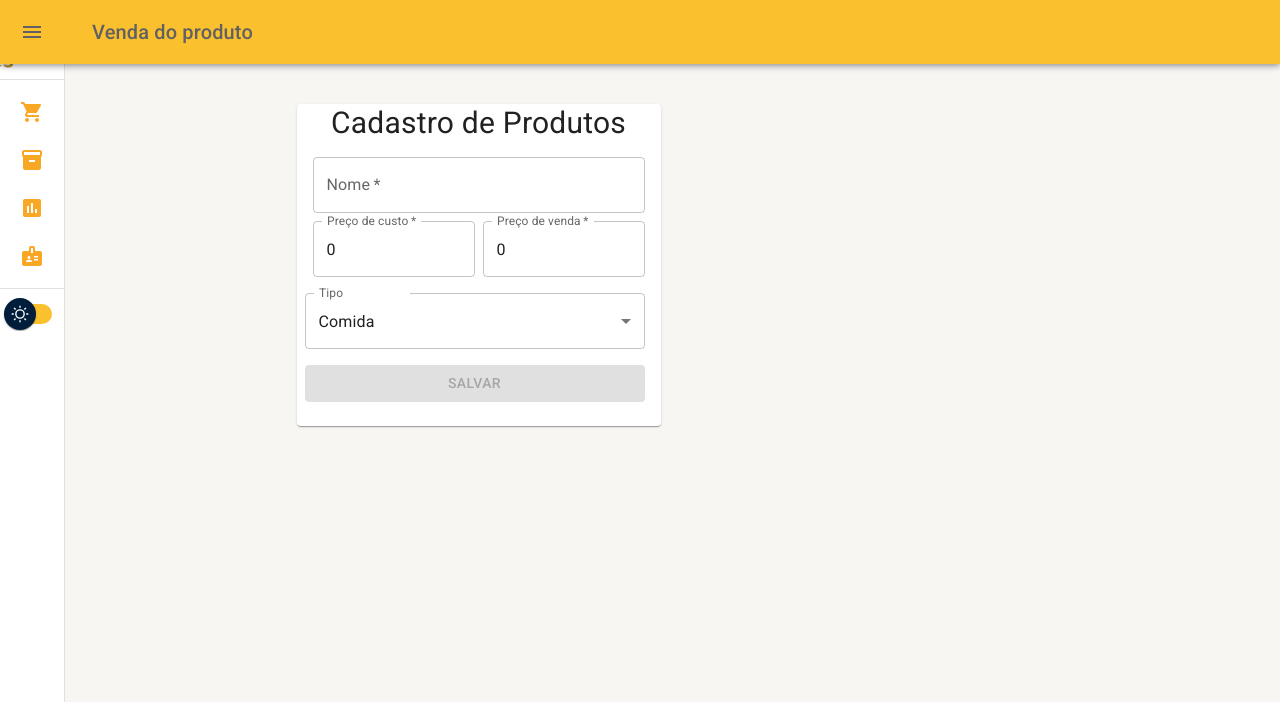
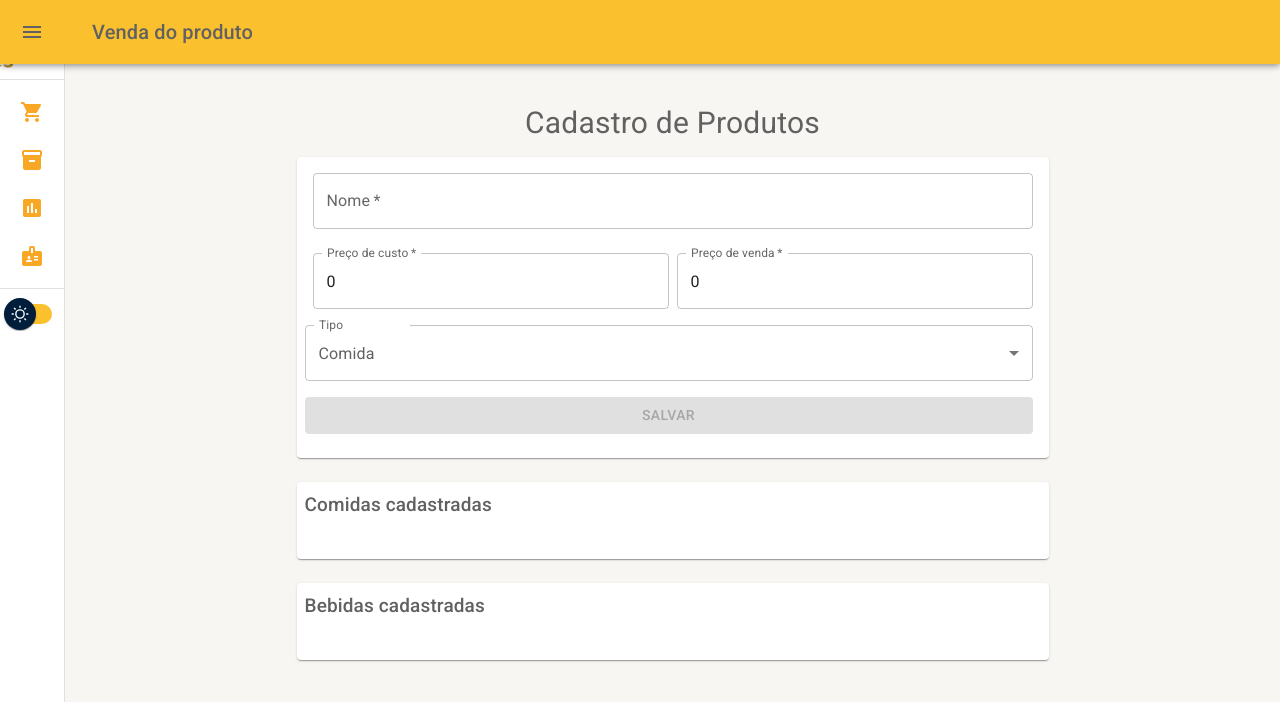
Before and after one commit to otaviovcn/tuca_lanches, a React (Create React App) app: page /pagina-de-produtos in a window 1280 px wide. Shown: the top 702 px of the page. Built offline with nearby package versions, Linux system fonts and the light colour scheme.

Commit message:
:sparkles: 	feat: Implementa modo de edição e deleção de produtos cadastrados

```diff
--- a/src/components/cadastro/Cadastro.jsx
+++ b/src/components/cadastro/Cadastro.jsx
@@ -36,7 +36,7 @@ export const Cadastro = () => {
     setUserToBeRegistered('');
   };
 
-  const updateUser = (id) => {
+  const updateUser = (id, localStorageKey) => {
     const newUsersList = { ...usersList };
 
     newUsersList[id] = userToBeRegistered;
@@ -45,7 +45,7 @@ export const Cadastro = () => {
     setUserToBeUpdated(0);
   };
 
-  const deleteUser = (id) => {
+  const deleteUser = (id, localStorageKey) => {
     const newUsersList = { ...usersList };
 
     delete newUsersList[id];
--- a/src/components/pagina-de-produtos/CadastroDeProdutos.jsx
+++ b/src/components/pagina-de-produtos/CadastroDeProdutos.jsx
@@ -1,7 +1,10 @@
-import React, { useState } from 'react'
+import React, { useState, useMemo } from 'react'
 
-import { Typography, Grid, CardContent, Card, Container, TextField, Divider, Button, FormControl, InputLabel, Select, MenuItem, FormLabel, RadioGroup, FormControlLabel, Radio } from '@mui/material';
+import { Typography, Grid, CardContent, Card, TextField, Button, FormControl, InputLabel, Select, MenuItem } from '@mui/material';
 import { useTheme } from '@mui/material/styles';
+
+import { getLocalStorage, setLocalStorage } from '../../utils/localStorage';
+import { useProdutosContext } from '../../contexts/ProdutosContext';
 
 
 export const CadastroDeProdutos = () => {
@@ -11,9 +14,65 @@ export const CadastroDeProdutos = () => {
   const theme = useTheme();
   const categoriesFood = ['Comida', 'Bebida'];
   const [typeFood, setTypeFood] = useState(categoriesFood[0]);
+  const { produtos, setProdutosContext, productIsUpdating, updateProduct, setProductIsUpdatingContext } = useProdutosContext();
+
+  useMemo(() => {
+    const productsList = getLocalStorage('tuca_lanches_produtos');
+    if (!productsList) {
+      setLocalStorage('tuca_lanches_produtos', {});
+    }
+    setProdutosContext(productsList);
+  }, []);
+
+  useMemo(() => {
+    if (productIsUpdating){
+      setProductName(produtos[updateProduct].name);
+      setCostPrice(produtos[updateProduct].costPrice);
+      setProductPrice(produtos[updateProduct].productPrice);
+      setTypeFood(produtos[updateProduct].type);
+    }
+  }, [productIsUpdating]);
 
   const handleChange = (event) => {
     return setTypeFood(event.target.value);
+  };
+
+  const updateProductList = () => {
+    const newListProducts = { ...produtos };
+    newListProducts[updateProduct] = {
+      id: updateProduct,
+      name: productName,
+      costPrice: costPrice,
+      productPrice: productPrice,
+      type: typeFood,
+    }
+    setLocalStorage('tuca_lanches_produtos', newListProducts);
+
+    setProductName('');
+    setCostPrice(0);
+    setProductPrice(0);
+    setTypeFood(categoriesFood[0]);
+
+    setProdutosContext(newListProducts);
+    setProductIsUpdatingContext();
+  };
+
+  const addProduct = () => {
+    const nextId = Object.keys(produtos).length;
+    const newProduct = {
+      id: nextId,
+      name: productName,
+      costPrice: costPrice,
+      productPrice: productPrice,
+      type: typeFood,
+    };
+    const newProductsList = { ...produtos, [nextId]: newProduct };
+    setProdutosContext(newProductsList);
+    setLocalStorage('tuca_lanches_produtos', newProductsList);
+    setProductName('');
+    setCostPrice(0);
+    setProductPrice(0);
+    setTypeFood(categoriesFood[0]);
   };
 
   const inputCreator = ({ label, placeholder, type, sm, onChangeInput, value }) => {
@@ -29,6 +88,7 @@ export const CadastroDeProdutos = () => {
           value={value}
           required
           onChange={onChangeInput}
+          sx={{ marginBottom: 2 }}
         />
       </Grid>
     )
@@ -37,10 +97,10 @@ export const CadastroDeProdutos = () => {
 
   return (
     <form>
-      <Card>
-        <Typography variant="h4" align="center" sx={{ fontSize: 30 }}>
+      <Typography variant="h4" align="center" sx={{ fontSize: 30, marginBottom: 2 }}>
         Cadastro de Produtos
       </Typography>
+      <Card>
         <CardContent>
           <Grid container spacing={1}>
             {
@@ -76,30 +136,50 @@ export const CadastroDeProdutos = () => {
               })
             }
 
-            <FormControl fullWidth sx={{marginTop: 2}} >
+            <FormControl fullWidth>
               <InputLabel>Tipo</InputLabel>
               <Select
                 value={typeFood}
                 label="Tipo de produto"
                 onChange={handleChange}
+                sx={{ color: theme.palette.secondary.main, stopColor: 'red' }}
               >
                 {
-                  categoriesFood.map((item, index) => <MenuItem value={item}>{item}</MenuItem>)
+                  categoriesFood.map((item, index) => <MenuItem key={index} value={item}>{item}</MenuItem>)
                 }
               </Select>
             </FormControl>
-
+            {
+              productIsUpdating ?
                 <Button
-              onClick={() => { }}
+                  onClick={() => {
+                    updateProductList();
+                  }}
                   type="submit"
                   variant="contained"
                   color="primary"
                   fullWidth
                   disabled={!productName || !costPrice || !productPrice}
-              sx={{ marginTop: theme.spacing(2) }}
+                  sx={
+                    { marginTop: theme.spacing(2) }
+                  }
+                >
+                  Editar
+                </Button> :
+                <Button
+                  onClick={addProduct}
+                  type="submit"
+                  variant="contained"
+                  color="primary"
+                  fullWidth
+                  disabled={!productName || !costPrice || !productPrice}
+                  sx={
+                    { marginTop: theme.spacing(2), disabled: { color: 'red' } }
+                  }
                 >
                   Salvar
                 </Button>
+            }
 
           </Grid>
         </CardContent>
--- a/src/components/pagina-de-produtos/PaginaDeProdutos.jsx
+++ b/src/components/pagina-de-produtos/PaginaDeProdutos.jsx
@@ -1,43 +1,29 @@
 import React, { useState } from 'react'
 
-import { Typography, Grid, CardContent, Card, Container, TextField, Divider, Button } from '@mui/material';
+import { Grid, CardContent, Container, TextField, Divider, Button } from '@mui/material';
 import { useTheme } from '@mui/material/styles';
 
 import { CadastroDeProdutos } from './CadastroDeProdutos';
-
+import { ProdutosCadastrados } from './ProdutosCadastrados';
 
 export const PaginaDeProdutos = () => {
-  const [productName, setProductName] = useState('');
-  const [costPrice, setCostPrice] = useState(0);
-  const [productPrice, setProductPrice] = useState(0);
   const theme = useTheme();
 
   const containersList = [
     <CadastroDeProdutos />,
-    // <CadastroDeProdutos />,
+    <ProdutosCadastrados productType="Comida" />,
+    <ProdutosCadastrados productType="Bebida" />,
   ]
 
   return (
-    <Container sx={{ marginTop: theme.spacing(5), width: theme.spacing(100) }}>
+    <Container sx={{ marginTop: theme.spacing(5), width: theme.spacing(100), maxHeight: 80 }}>
       <Grid container spacing={{ xs: 2, md: 3 }} columns={{ xs: 4, sm: 8, md: 12 }}>
         {containersList.map((item, index) => (
-          <Grid item xs={20} sm={8} md={6} key={index}>
+          <Grid max item xs={20} sm={8} md={18} key={index}>
             {item}
           </Grid>
         ))}
       </Grid>
     </Container>
-    // <Container sx={{ marginTop: theme.spacing(5), width: theme.spacing(100) }}>
-    //   <Grid container spacing={1}>
-    //     <Grid item xs={8} sm={8}>
-    //       <CadastroDeProdutos />
-    //     </Grid>
-
-    //     <Grid item xs={4} sm={12}>
-    //       <CadastroDeProdutos />
-    //     </Grid>
-
-    //   </Grid>
-    // </Container>
   )
 };
--- a/src/components/pagina-de-produtos/ProdutosCadastrados.jsx
+++ b/src/components/pagina-de-produtos/ProdutosCadastrados.jsx
@@ -1,7 +1,70 @@
-import React from 'react'
+import { Button, CardContent, Grid, Box, Typography, Card } from '@mui/material'
+import { useTheme } from '@mui/material/styles';
+import DeleteForeverIcon from '@mui/icons-material/DeleteForever'
+import EditIcon from '@mui/icons-material/Edit'
 
-export const ProdutosCadastrados = () => {
+import React from 'react';
+
+import { useProdutosContext } from '../../contexts/ProdutosContext';
+import { setLocalStorage } from '../../utils/localStorage';
+
+
+export const ProdutosCadastrados = ({ productType }) => {
+  const theme = useTheme();
+  const { produtos, setProdutosContext, setProductIsUpdatingContext } = useProdutosContext();
+
+  const deleteUser = (id, localStorageKey) => {
+    const newProductsList = { ...produtos };
+
+    delete newProductsList[id];
+
+    setLocalStorage('tuca_lanches_produtos', newProductsList);
+    setProdutosContext(newProductsList);
+  };
+
   return (
-    <div>ProdutosCadastrados</div>
+    <Card>
+      <CardContent>
+        <Grid container spacing={1}>
+          <Typography gutterBottom variant="h6" align="center" sx={{ color: theme.palette.secondary.main, fontSize: 19 }}>
+            {`${productType}s cadastradas`}
+          </Typography>
+          <Grid item xs={12} sm={12} sx={{ display: "flex", flexDirection: "row", flexWrap: "wrap" }}>
+            {Object.values(produtos).map(({ id, name, costPrice, productPrice, type }) => {
+              if (type !== productType) return null;
+              return (
+                <Box sx={
+                  { display: "flex", justifyContent: "center", alignContent: "center", flexDirection: "column", border: 1, borderColor: theme.palette.secondary.main, borderRadius: 1, padding: 1, margin: 1, backgroundColor: theme.palette.background.default, width: "130px" }
+                }>
+                  <Typography key={id} gutterBottom variant="h6" align="center" sx={{ color: theme.palette.secondary.dark, fontSize: 17 }}>
+                    {name}
+                  </Typography>
+                  <Box sx={
+                    { display: "flex", justifyContent: "center" }
+                  }>
+                    <Typography key={id} gutterBottom variant="h6" align="center" sx={{ color: theme.palette.secondary.light, fontSize: 15, paddingLeft: 1, paddingRight: 1 }}>
+                      {`Custo: R$${costPrice}`}
+                    </Typography>
+                    <Typography key={id} gutterBottom variant="h6" align="center" sx={{ color: theme.palette.secondary.light, fontSize: 15, paddingLeft: 1, paddingRight: 1 }}>
+                      {`Valor: RS${productPrice}`}
+                    </Typography>
+                  </Box>
+                  <Box sx={{ display: "flex" }}>
+                    <Button variant="text" onClick={() => deleteUser(id)}><DeleteForeverIcon /></Button>
+                    <Button
+                      variant="text"
+                      onClick={() => setProductIsUpdatingContext(true, id)}
+                    >
+                      <EditIcon />
+                    </Button>
+
+                  </Box>
+                </Box>);
+            }
+            )}
+          </Grid>
+        </Grid>
+      </CardContent>
+    </Card>
   )
 }
--- /dev/null
+++ b/src/contexts/ProdutosContext.js
@@ -0,0 +1,37 @@
+import { createContext, useCallback, useContext, useState } from 'react';
+
+
+const ProdutosContext = createContext({});
+
+export const useProdutosContext = () => {
+  return useContext(ProdutosContext);
+}
+
+export const ProdutosProvider = ({ children }) => {
+  const [produtos, setProdutos] = useState({});
+  const [productIsUpdating, setProductIsUpdating] = useState(false);
+  const [updateProduct, setUpdateProduct] = useState(0);
+
+  const setProductIsUpdatingContext = (isUpdating=false, id=0) => {
+    setProductIsUpdating(isUpdating);
+    setUpdateProduct(id);
+  };
+
+  const setProdutosContext = useCallback((newProdutos) => {
+    setProdutos(newProdutos);
+  }, []);
+
+  const value = {
+    produtos,
+    setProdutosContext,
+    setProductIsUpdatingContext,
+    productIsUpdating,
+    updateProduct,
+  }
+
+  return (
+    <ProdutosContext.Provider value={value}>
+      {children}
+    </ProdutosContext.Provider>
+  );
+}
--- a/src/routes/index.jsx
+++ b/src/routes/index.jsx
@@ -14,7 +14,6 @@ export const AppRoutes = () => {
   return (
     <Routes>
       <Route path="/" exact element={Object.values(cadastro).length === 0 ? <Cadastro /> : <EmConstrucao />} />
-      {/* <Route path="/venda-do-produto" exact element={<EmConstrucao />} /> */}
       <Route path="/pagina-de-produtos" exact element={<PaginaDeProdutos />} />
       <Route path="/relatorios" exact element={<EmConstrucao />} />
       <Route path="/cadastro" exact element={<Cadastro />} />
```
Also changed, not shown: src/App.js (+11 -7 lines), 1 other file (tests, documents, lock files or other folders). Lines whose indentation alone changed are shown as unchanged.
